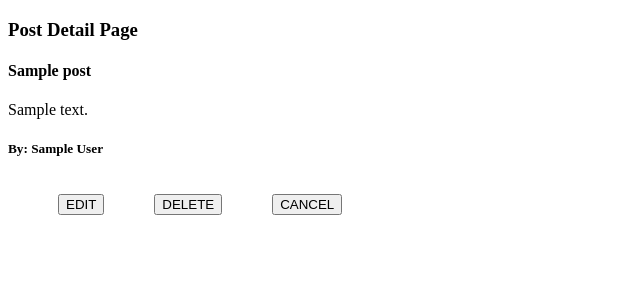
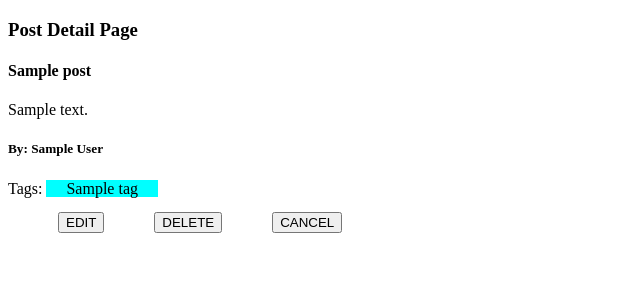
Before and after one commit to mcodemax/Flask_blogly3, a Flask app: page /posts/1 in a window 1280 px wide. Shown: the top 300 px of the page, without its empty margins (0-640 px from the left). Run offline with Flask 2, Linux system fonts and the light colour scheme; tables that the repository leaves empty hold one stand-in row (values such as "Sample post").

Commit message:
add multiple routes for tag functionality

```diff
--- a/app.py
+++ b/app.py
@@ -265,6 +265,27 @@ def show_tag_details(tag_id):
 
     return render_template('tagdetails.html',tag=tag)
 
+@app.route('/tags/<int:tag_id>/edit')
+def edit_tag(tag_id):
+    tag = Tag.query.get(tag_id)
+
+    return render_template(f"edittag.html", tag=tag)
+
+@app.route('/tags/<int:tag_id>/edit', methods=["POST"])
+def change_tag(tag_id):
+    tag = Tag.query.get(tag_id)
+
+    name = request.form.get("tag")
+
+    if '' != name and len(name) <= 50:
+        tag.name = name
+        db.session.commit()
+    else:
+        flash(f"invalid tag change")
+        redirect(f"/tags/{tag_id}/edit")
+
+    return redirect('/tags')
+
 @app.route('/tags/<int:tag_id>/delete',methods=["POST"]) #delete route not working yet cause cascade
 def delete_tag(tag_id):
     """delete a tag
@@ -277,7 +298,25 @@ def delete_tag(tag_id):
     except:
         flash(f"Tag unable to be deleted")
         return redirect('/tags')
-        #maybe flash 'tag unable to be deleted'
-
 
     return redirect('/tags')
+
+@app.route('/tags/new')
+def show_new_tag_form():
+
+    return render_template('maketag.html')
+
+@app.route('/tags/new', methods=["POST"])
+def create_new_tag():
+
+    name = request.form.get("tag")
+    tag = Tag(name=name)
+
+    if '' != name and len(name) <= 50:
+        db.session.add(tag)
+        db.session.commit()
+    else:
+        flash(f"invalid tag name add")
+        redirect(f"/tags/new")
+
+    return redirect('/tags')
--- a/static/styles.css
+++ b/static/styles.css
@@ -4,3 +4,9 @@ section form {
     font-size: xx-large;
 
 }
+
+.tag {
+    padding-left: 20px;
+    padding-right: 20px;
+    background-color: aqua;
+}
--- a/templates/taglist.html
+++ b/templates/taglist.html
@@ -13,4 +13,7 @@
 
 </section>
 
+<form action="/tags/new" method="GET">
+    <button type="submit">Add Tag</button>
+</form>
 {% endblock %}
--- a/templates/viewpost.html
+++ b/templates/viewpost.html
@@ -18,6 +18,13 @@
     </div>
 
     <div>
+        Tags:
+        {% for tag in post.tags %}
+            <span class="tag">{{tag.name}}</span>
+        {% endfor %}
+    </div>
+
+    <div>
         <section><!-- have edit user btn and delete btn -->
             <form method="GET" action="/posts/{{post.id}}/edit">
                 <button type="submit">EDIT</button>
```
Also changed, not shown: templates/edittag.html (added, +23 -0 lines), templates/maketag.html (added, +21 -0 lines), templates/tagdetails.html (+8 -0 lines).
